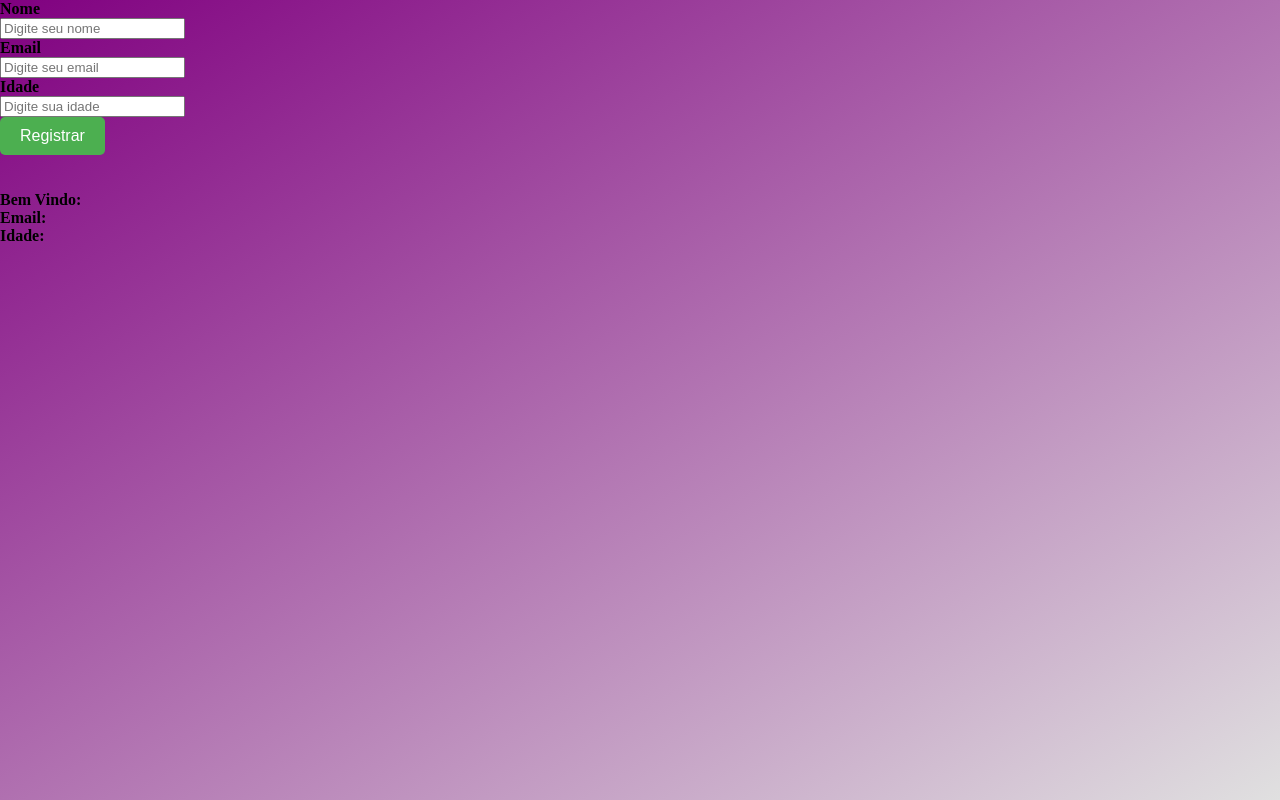
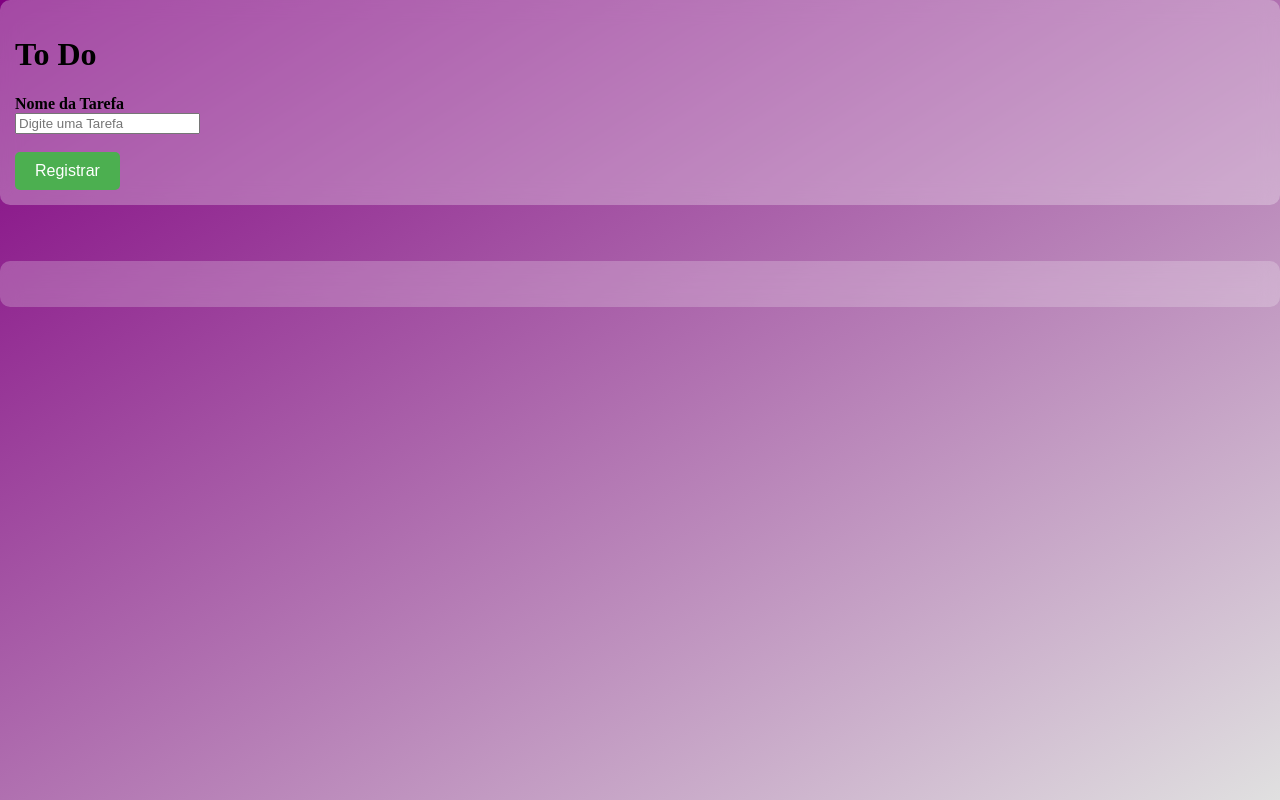
Before and after one commit to LucasRocha-DEV/primeiro-app, a React (Create React App) app: page / in a window 1280 px wide. Built offline with nearby package versions, Linux system fonts and the light colour scheme.

Commit message:
feat: Refactor registration form and add task list functionality

```diff
--- a/src/App.js
+++ b/src/App.js
@@ -1,59 +1,40 @@
 import React, { useState } from 'react';
 import './components/App.css';
 function App() {
-  const [nome, setNome] = useState('');
-  const [email, setEmail] = useState('');
-  const [senha, setSenha] = useState(''); // Adicionando um novo estado para a senha
-  const [idade, setIdade] = useState('');
-
-  const [user,setUser] = useState({
-    nome: '',
-    email: '',
-    senha: '', // Adicionando um novo estado para a senha
-    idade: ''
-  }); // Adicionando um novo estado para o usuário
+  const [input, setInput] = useState(''); // Estado para armazenar o valor do input
+  const [tarefas, setTarefas] = useState([]); // Corrigido para ser uma lista
 
   function handleRegister(e) { // Função para manipular/alterar o evento de submit do formulário
     e.preventDefault(); // Previne o comportamento padrão do formulário (recarregar a página) ao submeter o formulário
-
-    alert('Usuario Registrado Com Sucesso!'); // Exibe um alerta com a mensagem de usuário registrado com sucesso
-    setUser({ // Alterando o estado do usuário
-      nome: nome,
-      email: email,
-      idade: idade,
-    })
+    setTarefas([...tarefas, input]); // Adiciona a tarefa atual à lista de tarefas
+    setInput(''); // Limpa o input após adicionar a tarefa
   }
 
   return (
     <div>
+      <div className="form-box">
+       <h1>To Do</h1>
+
       <form onSubmit={handleRegister}>
-        <label className="label-bold">Nome</label><br/>
+        <label className="label-bold">Nome da Tarefa</label><br/>
         <input
-          placeholder="Digite seu nome"
-          value={nome}
-          onChange={(e) => setNome(e.target.value)}
+          placeholder="Digite uma Tarefa"
+          value={input}
+          onChange={(e) => setInput(e.target.value)}
         /><br/>
-        <label className="label-bold">Email</label><br/>
-        <input
-          placeholder="Digite seu email"
-          value={email}
-          onChange={(e) => setEmail(e.target.value)}
-        /><br/>
-        <label className="label-bold">Idade</label><br/>
-        <input
-          placeholder="Digite sua idade"
-          value={idade}
-          onChange={(e) => setIdade(e.target.value)}
-        /><br/>
+        <br/>
         <button type="submit" className="button-register">Registrar</button>
       </form>
+      </div>
 
       <br/><br/>
 
-      <div>
-        <span className="label-bold">Bem Vindo:</span> {user.nome}<br/>
-        <span className="label-bold">Email:</span> {user.email}<br/>
-        <span className="label-bold">Idade:</span> {user.idade}<br/>
+      <div className="welcome-box">
+        <ul>
+          {tarefas.map((tarefa, index) => (
+            <li key={index}>{tarefa}</li> // Adicionado key
+          ))}
+        </ul> {/* Corrigido para fechar a tag <ul> */}
       </div>
     </div>
   );
--- a/src/components/App.css
+++ b/src/components/App.css
@@ -14,6 +14,23 @@ body {
   width: 100vw; /* Garante que o body tenha a largura total da tela */
 }
 
+.form-box {
+  background: rgba(255, 255, 255, 0.288); /* Branco com transparência */
+  backdrop-filter: blur(10px); /* Efeito de embaçamento */
+  padding: 15px; /* Espaçamento interno */
+  border-radius: 10px; /* Bordas arredondadas */
+  margin-bottom: 20px; /* Margem na parte inferior */
+}
+
+.welcome-box {
+  background: rgba(255, 255, 255, 0.226); /* Branco com transparência */
+  backdrop-filter: blur(10px); /* Efeito de embaçamento */
+  padding: 15px; /* Espaçamento interno */
+  border-radius: 10px; /* Bordas arredondadas */
+}
+
+
+
 .button-register {
   background-color: #4CAF50; /* Cor de fundo verde */
   color: white; /* Cor do texto branco */
```
